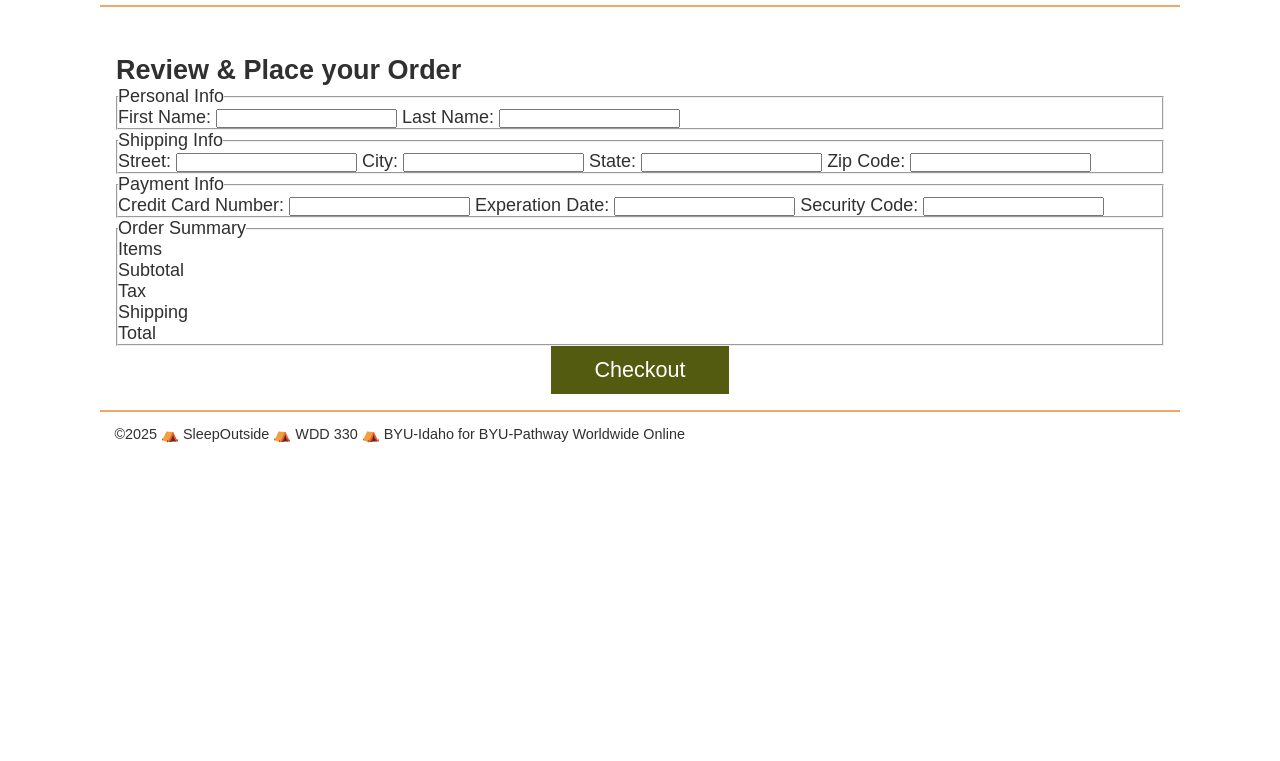
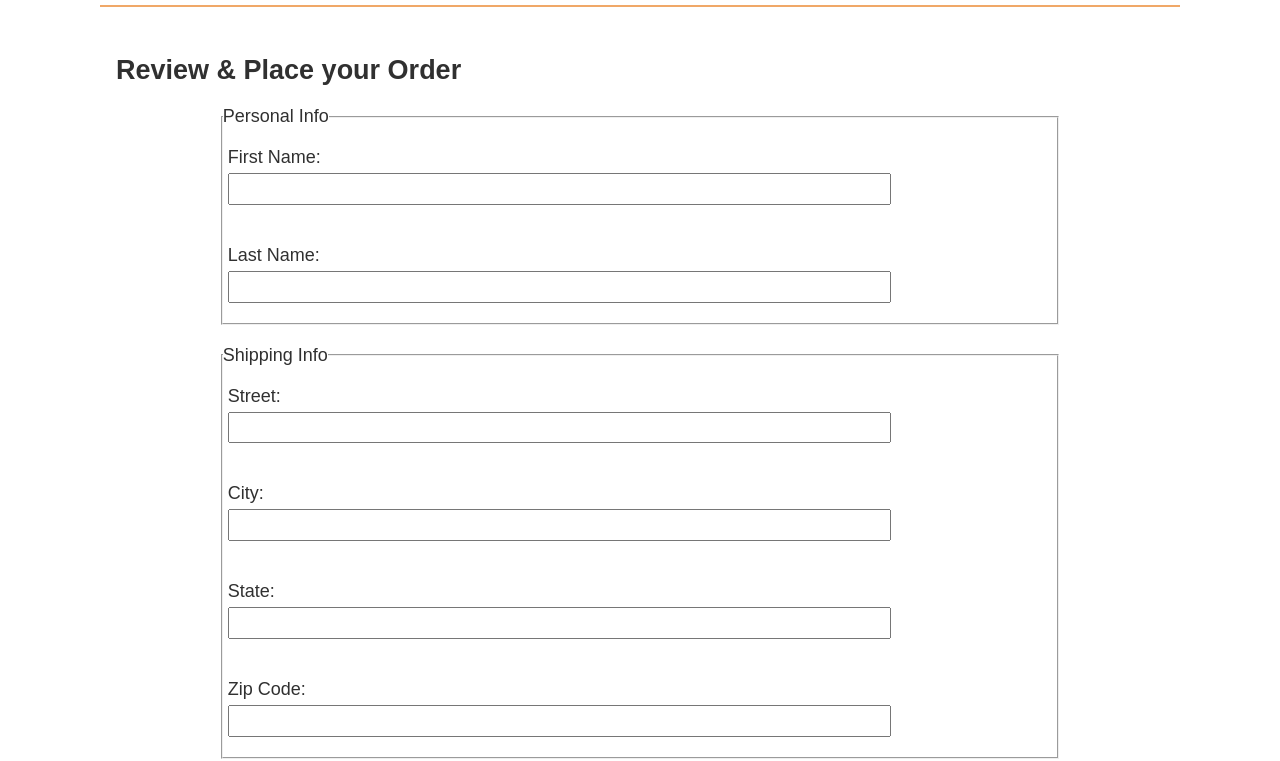
Before and after one commit to BYUI-Student2081190/wdd330-sleepoutside-team14, a website built with Vite: page src/checkout/index.html in a window 1280 px wide. Shown: the part 71-832 px from the top of the page. Before the commit the page ends 800 px from the top, so only its background shows below. Built offline with nearby package versions, Linux system fonts and the light colour scheme; no server answers; files whose address does not match are found by name.

Commit message:
Added some basic form styling

```diff
--- a/src/css/style.css
+++ b/src/css/style.css
@@ -299,6 +299,30 @@ button {
   width: 50px;
 }
 
+#checkout {
+  width: 80%;
+  max-width: 900px;
+  justify-self: center;
+}
+
+#checkout fieldset {
+  margin: 20px 0;
+  display: flex;
+  flex-direction: column;
+}
+
+#checkout label {
+  padding: 20px 0 20px 5px;
+  display: flex;
+  flex-direction: column;
+}
+
+#checkout input {
+  width: 80%;
+  padding: 0.4rem 0;
+  margin-top: 5px;
+}
+
 @media screen and (min-width: 500px) {
   body {
     max-width: 1080px;
```
